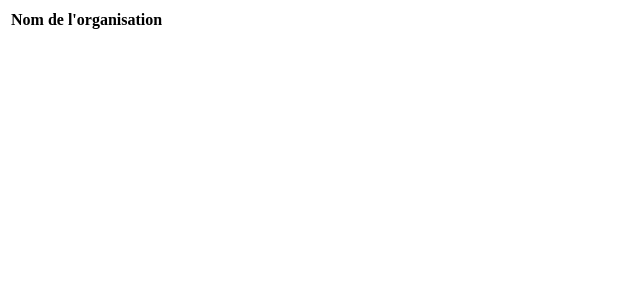
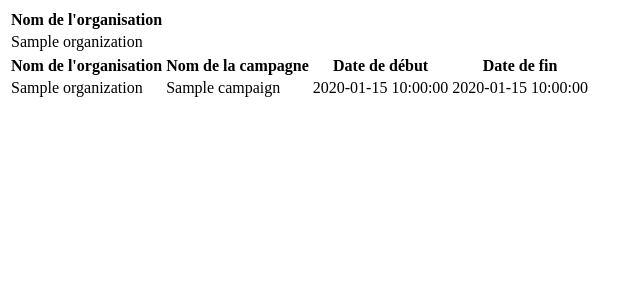
Before and after one commit to Eleonorth/C-Ballot-Vote_app, a PHP site: page /Vues/test.php in a window 1280 px wide. Shown: the top 300 px of the page, without its empty margins (0-640 px from the left). Run offline with PHP 8.4, Linux system fonts and the light colour scheme; the visitor is signed in with stand-in values (Sample User, id 1); tables that the repository leaves empty hold one stand-in row (values such as "Sample post"); lists and menus that the app fills with data are empty.

Commit message:
display organization and campaign datas

```diff
--- a/Vues/test.php
+++ b/Vues/test.php
@@ -14,10 +14,19 @@ session_start();
 <body>
 
     <?php
-
-    $sql = " SELECT name FROM organization WHERE `idperson` = '6'";
+    $id = $_SESSION['idperson'];
+    $sql = " SELECT name FROM organization WHERE `idperson` = $id";
     $pdo = connectDb();
     $data = $pdo->query($sql);
+
+    $sql2 = " SELECT organization.name, campaign.name, startdate, enddate FROM campaign
+              INNER JOIN organization ON campaign.idorganization=organization.idorganization
+              INNER JOIN person ON organization.idperson=person.idperson
+              WHERE person.idperson = $id
+              ORDER BY campaign.idorganization ASC";
+    $pdo = connectDb();
+    $datas = $pdo->query($sql2);
+
 
     ?>
 
@@ -44,5 +53,36 @@ session_start();
         </tbody>
     </table>
 
+
+    <table>
+        <thread>
+            <tr>
+                <th>Nom de l'organisation</th>
+                <th>Nom de la campagne</th>
+                <th>Date de début</th>
+                <th>Date de fin</th>
+            </tr>
+        </thread>
+        <tbody>
+        <?php
+        while ($result = $datas->fetch()){
+
+            ?>
+            <tr>
+                <td><?php echo $result[0]?></td>
+                <td><?php echo $result[1]?></td>
+                <td><?php echo $result[2]?></td>
+                <td><?php echo $result[3]?></td>
+            </tr>
+            <?php
+        } ?>
+
+
+
+
+        </tbody>
+    </table>
+
+
 </body>
 </html>
```
Lines whose indentation alone changed are shown as unchanged.
